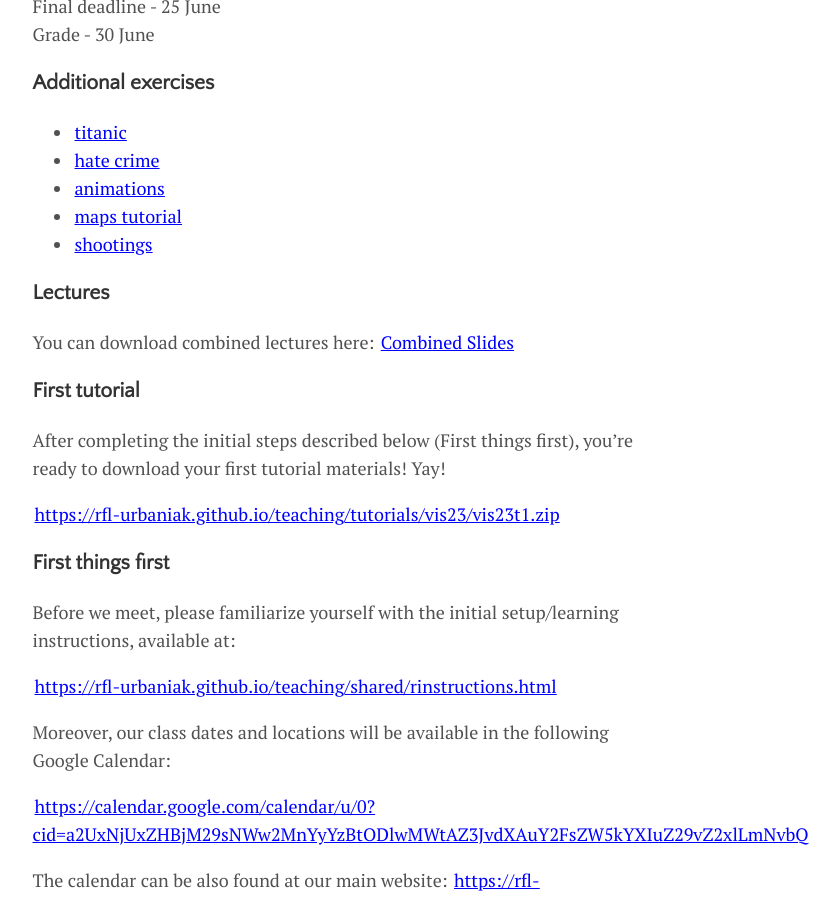
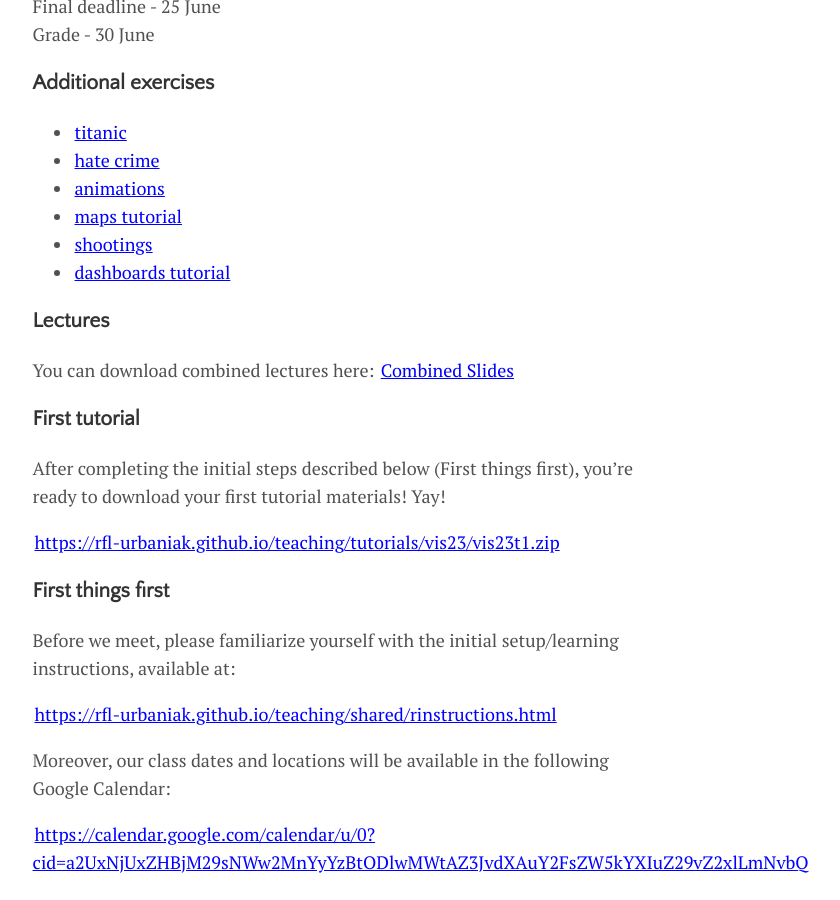
Before and after one commit to rfl-urbaniak/teaching, a Jekyll site: the page built from menu/visualization.md, in a window 1280 px wide and 900 px high, scrolled down 879 px. Shown: the whole window, without its empty margins (300-1140 px from the left). Built offline with Jekyll 4.4.1, drawn with Linux system fonts in a browser that asks for light colours.

Commit message:
adding dashboards

```diff
--- a/menu/visualization.md
+++ b/menu/visualization.md
@@ -40,6 +40,7 @@ Grade - 30 June
 - <a href="https://rfl-urbaniak.github.io/teaching/tutorials/vis23/animationsTutorial.zip">animations</a>
 - <a href="https://rfl-urbaniak.github.io/teaching/tutorials/vis23/maps_vis.zip">maps tutorial</a>
 - <a href="https://rfl-urbaniak.github.io/teaching/tutorials/vis23/shootings_vis.zip">shootings</a>
+- <a href="https://rfl-urbaniak.github.io/teaching/tutorials/vis23/dashboardsTutorialStud.zip">dashboards tutorial</a>
 
 
 
```
Also changed, not shown: 1 other file.
